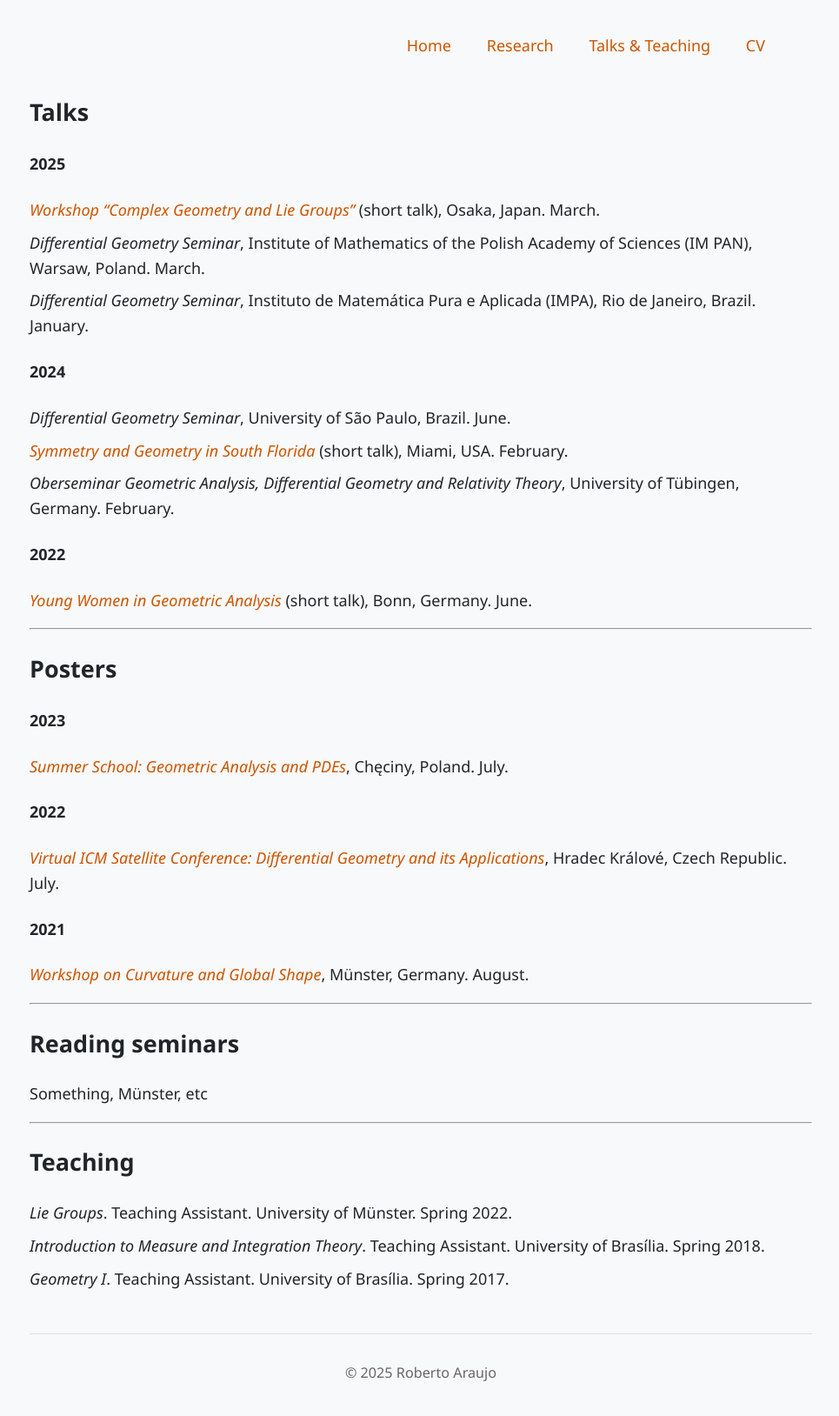
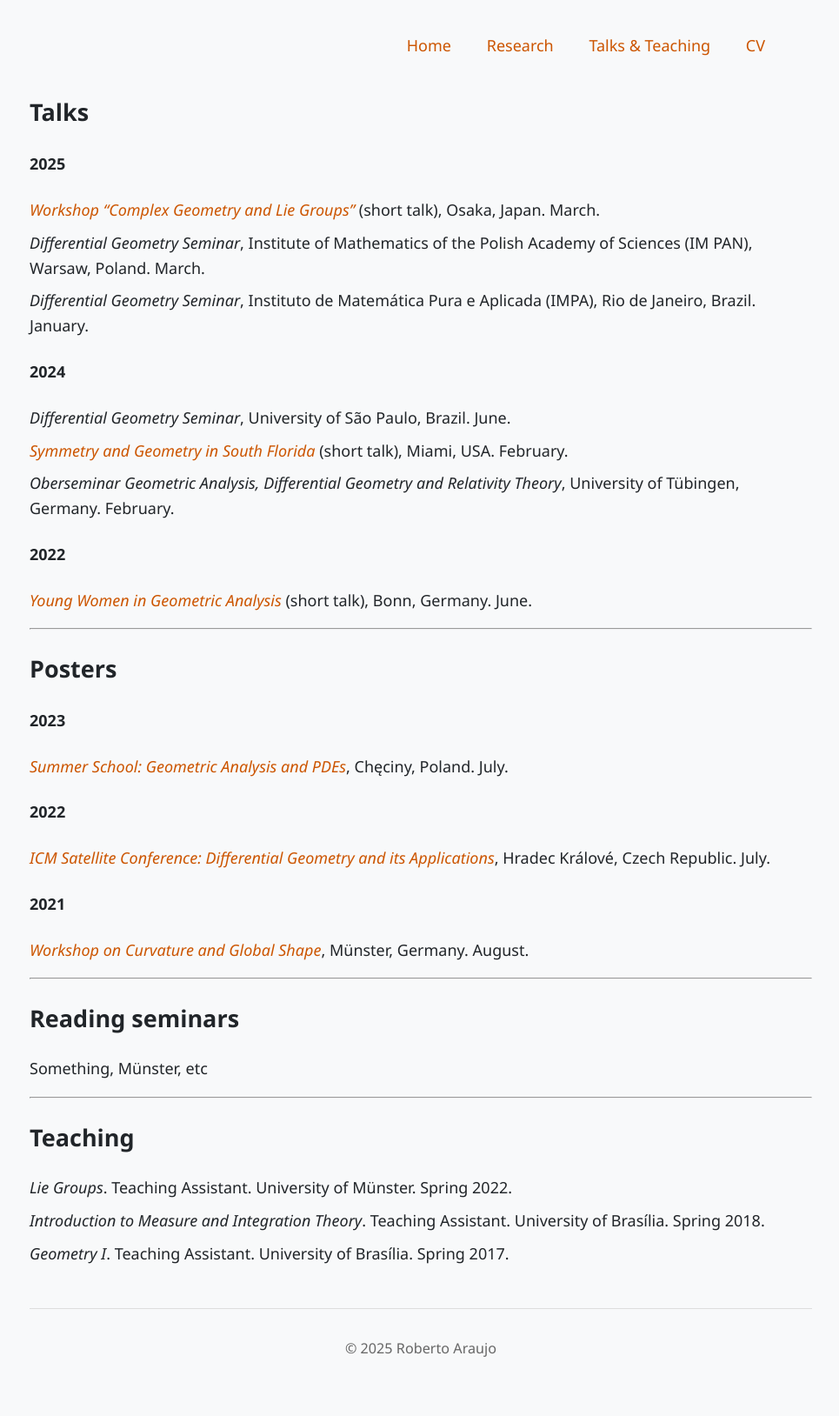
Before and after one commit to r-saraujo/r-saraujo.github.io, a Jekyll site: the page built from talks.md, in a window 1280 px wide. Shown: the whole page at 87% size, without its empty margins (156-1121 px from the left). Built offline with Jekyll 4.4.1, drawn with Linux system fonts in a browser that asks for light colours; after the commit the page ends 1600 px from its top, so only the background shows below that.

Commit message:
Update talks.md

```diff
--- a/talks.md
+++ b/talks.md
@@ -26,7 +26,7 @@ permalink: /talks.html
 - [*Summer School: Geometric Analysis and PDEs*](https://sites.google.com/view/checiny23/home), Chęciny, Poland. July.
 
 #### 2022
-- [*Virtual ICM Satellite Conference: Differential Geometry and its Applications*](https://prf.uhk.cz/dga2022/index.html), Hradec Králové, Czech Republic. July.
+- [*ICM Satellite Conference: Differential Geometry and its Applications*](https://prf.uhk.cz/dga2022/index.html), Hradec Králové, Czech Republic. July.
 
 #### 2021
 - [*Workshop on Curvature and Global Shape*](https://www.uni-muenster.de/Diffgeo/cgs2021/index.html), Münster, Germany. August.
```
